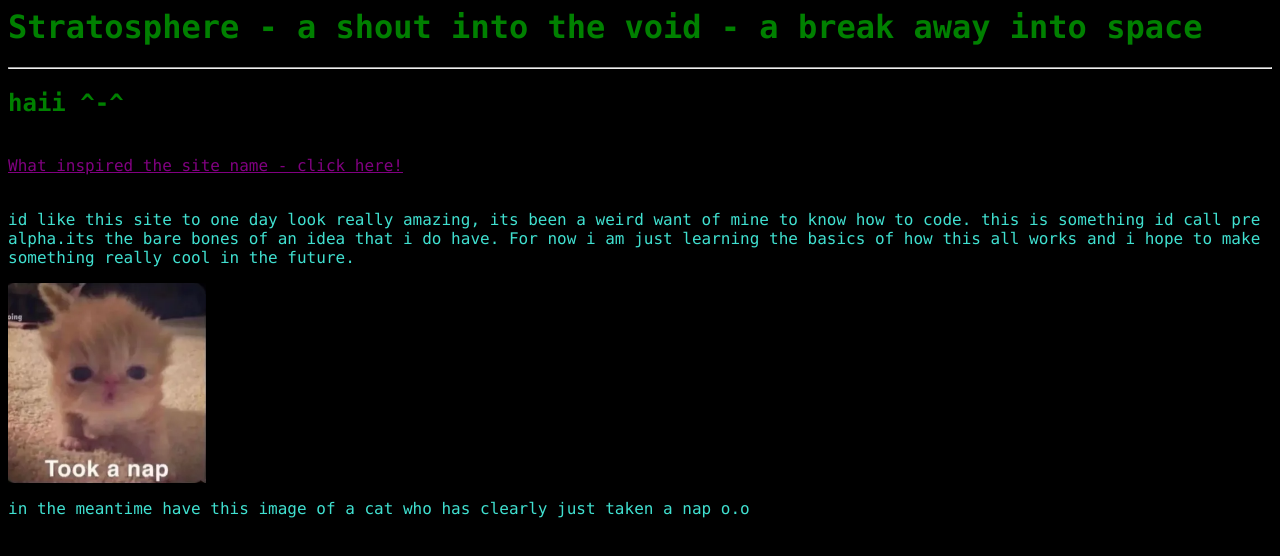
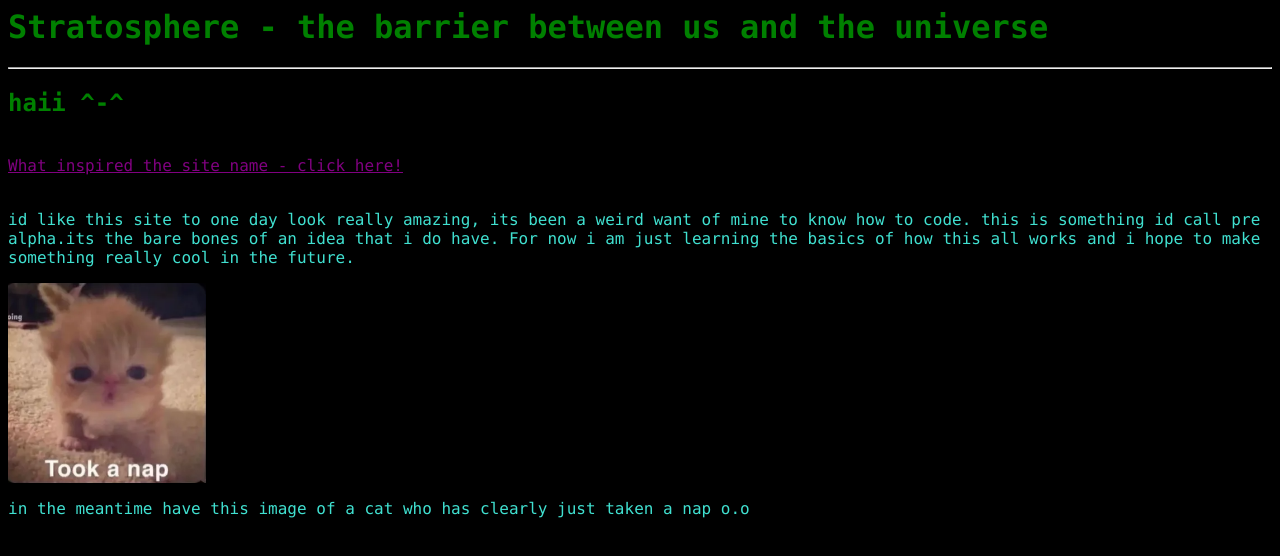
Before and after one commit to exxycmd/stratosphere-site, a plain HTML site: page index.html in a window 1280 px wide. Drawn offline with Linux system fonts and the light colour scheme.

Commit message:
Update index.html
changed h1

```diff
--- a/index.html
+++ b/index.html
@@ -7,7 +7,7 @@
 <link rel="stylesheet" href="style.css"
 </head>
 <body>
-<h1>Stratosphere - a shout into the void - a break away into space</h1>
+<h1>Stratosphere - the barrier between us and the universe</h1>
 <hr>
 <h2>haii ^-^</h2>
 <br>
```
